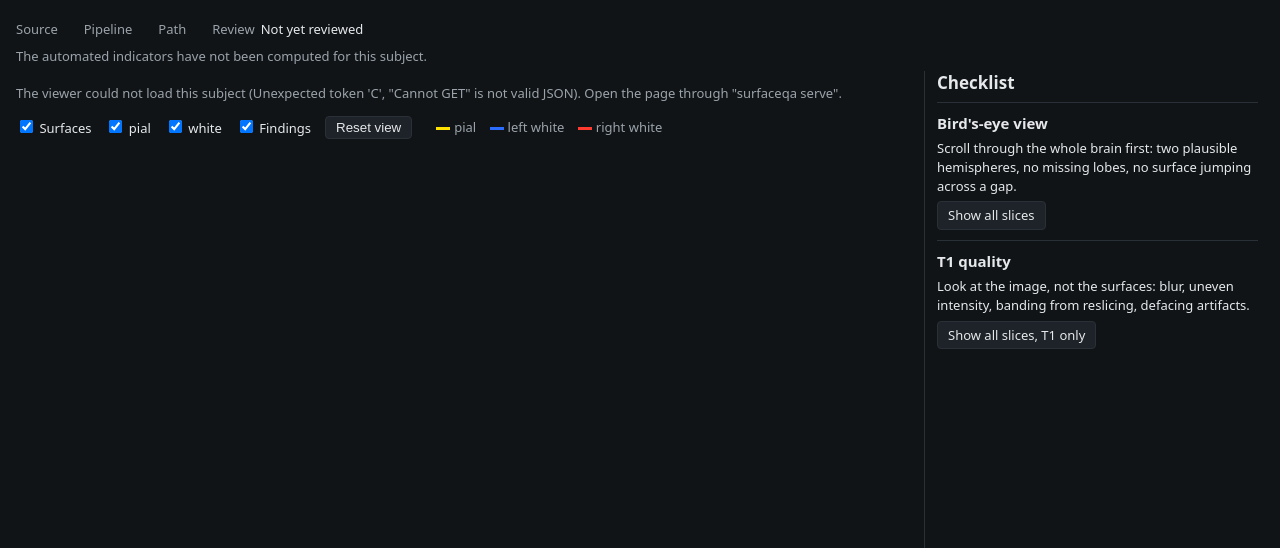
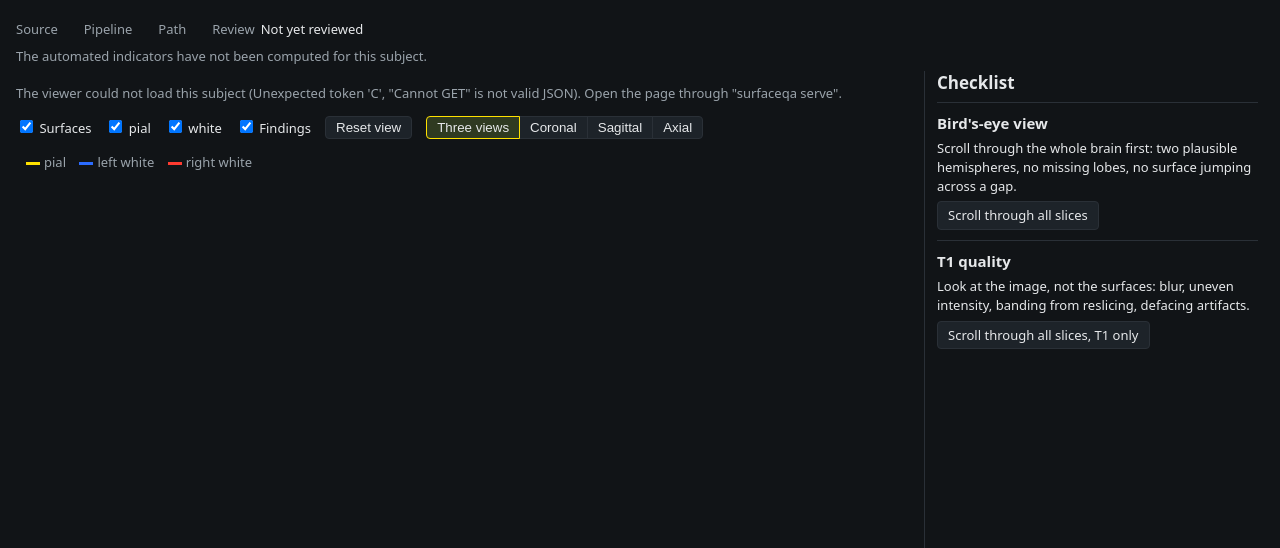
Before and after one commit to poldracklab/surfaceqa, a Python web app: template src/surfaceqa/web/templates/subject.html in a window 1280 px wide. Shown: the part 43-591 px from the top of the page. Run offline with Jinja, Linux system fonts and the light colour scheme; the template is opened without the code that fills it, so the values that code supplies are empty.

Commit message:
feat: whole-brain pass is one large scrollable view with a plane switch
Replaces the thumbnail montage, which was too small to judge anything from.
The toolbar switches between three views and a single coronal, sagittal or
axial view; the bird's-eye and T1 passes open the single coronal view, the
T1 pass with surfaces hidden.

Co-Authored-By: Claude Fable 5.2 <noreply@anthropic.com>

```diff
--- a/src/surfaceqa/web/static/app.css
+++ b/src/surfaceqa/web/static/app.css
@@ -53,12 +53,14 @@ td.muted { color: var(--muted); }
 .sidebar .item { border-top: 1px solid var(--line); padding: 10px 0; }
 .sidebar .item p { margin: 4px 0; font-size: 13px; }
 .spot.active { border-color: #ffe100; background: #2f3a21; }
-.montage { flex: 1; min-height: 0; display: grid; grid-template-columns: repeat(5, minmax(0, 1fr)); grid-auto-rows: minmax(0, 1fr); gap: 4px; }
-.montage canvas { width: 100%; height: 100%; object-fit: contain; background: #000; cursor: pointer; }
 @media (max-width: 900px) {
   .workspace { grid-template-columns: 1fr; height: auto; }
   .panels { grid-template-columns: 1fr; }
   .panel { height: 60vh; }
-  .montage { height: 80vh; }
   .sidebar { border-left: 0; padding: 0; overflow: visible; }
 }
+.layouts { display: inline-flex; }
+.layouts .layout { border-radius: 0; margin-left: -1px; }
+.layouts .layout:first-child { border-radius: 4px 0 0 4px; margin-left: 0; }
+.layouts .layout:last-child { border-radius: 0 4px 4px 0; }
+.layouts .layout.active { background: #2f3a21; border-color: #ffe100; position: relative; }
--- a/src/surfaceqa/web/static/checklist.js
+++ b/src/surfaceqa/web/static/checklist.js
@@ -1,30 +1,18 @@
-// The checklist beside the viewer: locations to jump to, and the whole-brain montage.
+// The checklist beside the viewer: locations to jump to, and the whole-brain passes.
 import * as L from "./logic.js";
 
-const TILES = 20;
-const TILE_PIXELS = 320;
 const ZOOM_MM = 60;
 
 const sidebar = document.getElementById("checklist");
-const viewerRoot = document.getElementById("viewer");
-const panels = viewerRoot.querySelector(".panels");
-const montage = viewerRoot.querySelector(".montage");
-const backButton = document.getElementById("back-to-views");
 const spots = [...sidebar.querySelectorAll(".spot[data-grid]")];
 let current = null; // index into spots
-
-function showViews() {
-  montage.hidden = true;
-  panels.hidden = false;
-  backButton.hidden = true;
-}
 
 function select(viewer, index) {
   if (index === null) return;
   current = index;
   const button = spots[index];
+  sidebar.querySelectorAll("[data-scroll]").forEach((b) => b.classList.remove("active"));
   spots.forEach((spot) => spot.classList.toggle("active", spot === button));
-  showViews();
   const finding = button.dataset.finding;
   viewer.setHighlight(finding === undefined ? null : Number(finding));
   viewer.goTo(button.dataset.grid.split(",").map(Number), {zoomMm: ZOOM_MM});
@@ -44,71 +32,27 @@ function bindSpots(viewer) {
   });
 }
 
-function drawTileContours(ctx, data, slice, scaleX, scaleY) {
-  const contours = data.contours.coronal;
-  for (const [name, style] of Object.entries(data.meta.surfaces)) {
-    const seg = L.sliceSegments(contours.buffer, contours.index, name, slice);
-    ctx.beginPath();
-    for (let k = 0; k < seg.length; k += 4) {
-      ctx.moveTo((seg[k] + 0.5) * scaleX, (seg[k + 1] + 0.5) * scaleY);
-      ctx.lineTo((seg[k + 2] + 0.5) * scaleX, (seg[k + 3] + 0.5) * scaleY);
-    }
-    ctx.strokeStyle = style.color;
-    ctx.lineWidth = 1.5;
-    ctx.stroke();
+// The whole-brain passes: one large coronal view to scroll from end to end. The plane can
+// be switched in the toolbar. The T1 pass hides the surfaces so the image itself is judged.
+function bindScrollPasses(viewer) {
+  for (const button of sidebar.querySelectorAll("[data-scroll]")) {
+    button.addEventListener("click", () => {
+      spots.forEach((spot) => spot.classList.remove("active"));
+      sidebar.querySelectorAll("[data-scroll]").forEach((b) => b.classList.toggle("active", b === button));
+      current = null;
+      viewer.setHighlight(null);
+      viewer.setSurfaces(button.dataset.scroll === "contours");
+      viewer.setLayout("coronal", {fit: true});
+    });
   }
-}
-
-function makeTile(data, viewer, slice, withContours) {
-  const plane = data.meta.planes.coronal;
-  const vox = data.meta.voxel_sizes;
-  const aspect = (plane.height * vox[plane.v_axis]) / (plane.width * vox[plane.h_axis]);
-  const canvas = document.createElement("canvas");
-  canvas.width = TILE_PIXELS;
-  canvas.height = Math.round(TILE_PIXELS * aspect);
-  canvas.title = `coronal slice ${slice + 1}`;
-  const ctx = canvas.getContext("2d");
-  const img = new Image();
-  img.onload = () => {
-    ctx.drawImage(img, 0, 0, canvas.width, canvas.height);
-    if (withContours) drawTileContours(ctx, data, slice, canvas.width / plane.width, canvas.height / plane.height);
-  };
-  img.src = data.sliceUrl("coronal", slice);
-  canvas.addEventListener("click", () => {
-    showViews();
-    viewer.goToSlice("coronal", slice);
-  });
-  return canvas;
-}
-
-// With surfaces: the slices that have surface. T1 only: the whole volume, face included.
-function montageSlices(data, withContours) {
-  const n = data.meta.planes.coronal.n_slices;
-  const range = withContours ? L.surfaceSliceRange(data.contours.coronal.index) : null;
-  return range ? L.montageSlices(n, TILES, range[0], range[1]) : L.montageSlices(n, TILES);
-}
-
-function showMontage(data, viewer, withContours) {
-  montage.replaceChildren(...montageSlices(data, withContours).map(
-    (slice) => makeTile(data, viewer, slice, withContours)));
-  panels.hidden = true;
-  montage.hidden = false;
-  backButton.hidden = false;
-}
-
-function bindMontage(data, viewer) {
-  for (const button of sidebar.querySelectorAll("[data-montage]")) {
-    button.addEventListener("click", () => showMontage(data, viewer, button.dataset.montage === "contours"));
-  }
-  backButton.addEventListener("click", showViews);
 }
 
 async function start() {
   const viewer = window.surfaceqaViewer;
   if (!viewer) return;
-  const data = await viewer.ready;
+  await viewer.ready;
   bindSpots(viewer);
-  bindMontage(data, viewer);
+  bindScrollPasses(viewer);
 }
 
 start().catch((error) => console.warn("surfaceqa: the checklist could not start", error));
--- a/src/surfaceqa/web/static/logic.js
+++ b/src/surfaceqa/web/static/logic.js
@@ -78,28 +78,6 @@ export function findingVoxelsOnSlice(voxels, finding, plane, slice) {
   return out;
 }
 
-// `count` slice indices evenly spaced strictly inside first..last (all of them if there are few).
-export function montageSlices(n, count, first = 0, last = n - 1) {
-  const span = last - first + 1;
-  if (span <= count) return Array.from({length: span}, (_, i) => first + i);
-  return Array.from({length: count}, (_, i) => first + Math.round(((i + 1) * (span - 1)) / (count + 1)));
-}
-
-// First and last slice on which any surface has a contour, or null if there are none.
-export function surfaceSliceRange(index) {
-  let first = Infinity;
-  let last = -Infinity;
-  for (const offsets of Object.values(index.surfaces)) {
-    for (let i = 0; i + 1 < offsets.length; i++) {
-      if (offsets[i + 1] > offsets[i]) {
-        first = Math.min(first, i);
-        last = Math.max(last, i);
-      }
-    }
-  }
-  return last < first ? null : [first, last];
-}
-
 // After the canvas changes size: same zoom, same image point at the centre.
 export function resizeView(view, oldW, oldH, newW, newH) {
   return {scale: view.scale, dx: view.dx + (newW - oldW) / 2, dy: view.dy + (newH - oldH) / 2};
@@ -123,3 +101,10 @@ export function stepIndex(current, delta, n) {
   if (current === null) return delta > 0 ? 0 : n - 1;
   return Math.min(n - 1, Math.max(0, current + delta));
 }
+
+const PLANE_NAMES = ["coronal", "sagittal", "axial"];
+
+// Which views a layout shows: "three" (or anything unknown) shows all, otherwise the one named.
+export function visiblePlanes(layout) {
+  return PLANE_NAMES.includes(layout) ? [layout] : [...PLANE_NAMES];
+}
--- a/src/surfaceqa/web/static/viewer.js
+++ b/src/surfaceqa/web/static/viewer.js
@@ -17,6 +17,8 @@ const state = {
   findings: [],
   voxels: null, // Uint16Array of R, A, S triples for every finding
   highlight: null,
+  layout: "three",
+  focusMm: null,
   keyHide: false,
   hovered: "coronal",
 };
@@ -252,12 +254,32 @@ function onPointerUp(v, event) {
   drawAll();
 }
 
+// Show all three views ("three") or one large view of a single plane.
+// With `fit`, the views start from a fitted, unzoomed image.
+function setLayout(layout, {fit = false} = {}) {
+  const visible = L.visiblePlanes(layout);
+  const single = visible.length === 1;
+  state.layout = single ? visible[0] : "three";
+  if (fit) state.focusMm = null;
+  for (const v of Object.values(state.views)) {
+    if (fit) v.size = [0, 0]; // refit when the new size is known
+    v.panel.classList.toggle("enlarged", single && v.name === visible[0]);
+  }
+  root.querySelector(".panels").classList.toggle("has-enlarged", single);
+  for (const button of root.querySelectorAll(".layout")) {
+    button.classList.toggle("active", button.dataset.layout === state.layout);
+  }
+  if (single) state.hovered = visible[0];
+}
+
 function toggleEnlarge(v) {
-  const panels = root.querySelector(".panels");
-  const enlarging = !v.panel.classList.contains("enlarged");
-  Object.values(state.views).forEach((o) => o.panel.classList.remove("enlarged"));
-  v.panel.classList.toggle("enlarged", enlarging);
-  panels.classList.toggle("has-enlarged", enlarging);
+  setLayout(state.layout === v.name ? "three" : v.name);
+}
+
+function setSurfaces(shown) {
+  state.show.surfaces = shown;
+  document.getElementById("show-surfaces").checked = shown;
+  drawAll();
 }
 
 function typing(event) {
@@ -303,6 +325,9 @@ function bindToolbar() {
   for (const key of ["surfaces", "pial", "white", "findings"]) {
     const box = document.getElementById(`show-${key}`);
     box.addEventListener("change", () => { state.show[key] = box.checked; drawAll(); });
+  }
+  for (const button of root.querySelectorAll(".layout")) {
+    button.addEventListener("click", () => setLayout(button.dataset.layout));
   }
   document.getElementById("reset-view").addEventListener("click", () => {
     state.cursor = L.initialCursor(state.meta.shape);
@@ -405,5 +430,5 @@ async function start() {
 }
 
 const ready = start();
-window.surfaceqaViewer = {ready, goTo, goToSlice, setHighlight};
+window.surfaceqaViewer = {ready, goTo, goToSlice, setHighlight, setLayout, setSurfaces};
 ready.catch(showError);
--- a/src/surfaceqa/web/templates/_checklist.html
+++ b/src/surfaceqa/web/templates/_checklist.html
@@ -2,12 +2,12 @@
 <article class="item">
 <h3>Bird's-eye view</h3>
 <p>Scroll through the whole brain first: two plausible hemispheres, no missing lobes, no surface jumping across a gap.</p>
-<div class="spots"><button type="button" class="spot" data-montage="contours">Show all slices</button></div>
+<div class="spots"><button type="button" class="spot" data-scroll="contours">Scroll through all slices</button></div>
 </article>
 <article class="item">
 <h3>T1 quality</h3>
 <p>Look at the image, not the surfaces: blur, uneven intensity, banding from reslicing, defacing artifacts.</p>
-<div class="spots"><button type="button" class="spot" data-montage="t1">Show all slices, T1 only</button></div>
+<div class="spots"><button type="button" class="spot" data-scroll="t1">Scroll through all slices, T1 only</button></div>
 </article>
 {% for section in subject.sections %}
 <article class="item" data-region="{{ section.id }}">
--- a/src/surfaceqa/web/templates/subject.html
+++ b/src/surfaceqa/web/templates/subject.html
@@ -16,7 +16,12 @@
 <label><input type="checkbox" id="show-white" checked> white</label>
 <label><input type="checkbox" id="show-findings" checked> Findings</label>
 <button type="button" id="reset-view">Reset view</button>
-<button type="button" id="back-to-views" hidden>Back to three views</button>
+<span class="layouts" role="group" aria-label="Views shown">
+<button type="button" class="layout active" data-layout="three">Three views</button>
+<button type="button" class="layout" data-layout="coronal">Coronal</button>
+<button type="button" class="layout" data-layout="sagittal">Sagittal</button>
+<button type="button" class="layout" data-layout="axial">Axial</button>
+</span>
 <span class="legend"><i class="swatch pial"></i>pial <i class="swatch lh"></i>left white <i class="swatch rh"></i>right white</span>
 </div>
 <div class="panels">
@@ -29,7 +34,6 @@
 </div>
 {% endfor %}
 </div>
-<div class="montage" hidden></div>
 <p class="keys">scroll or arrow keys: change slice · click: move the other two views · ctrl/cmd + scroll: zoom · drag: pan · double-click a view: enlarge / restore · hold s: hide surfaces · n / p: next / previous location</p>
 </section>
 <aside id="checklist" class="sidebar">
```
